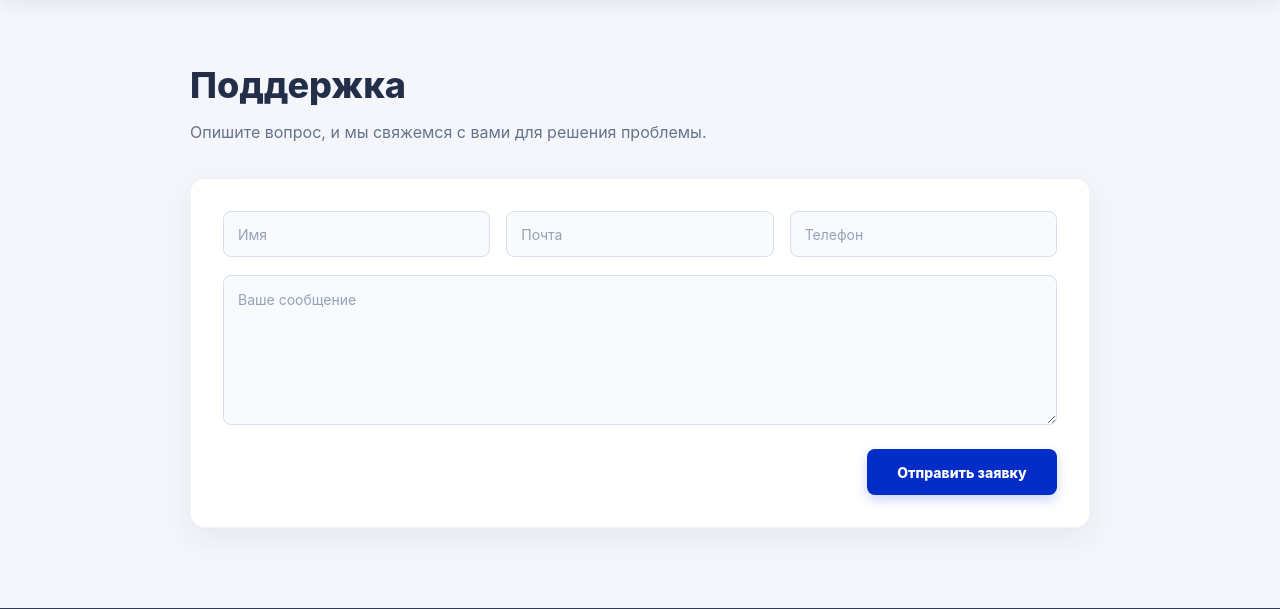
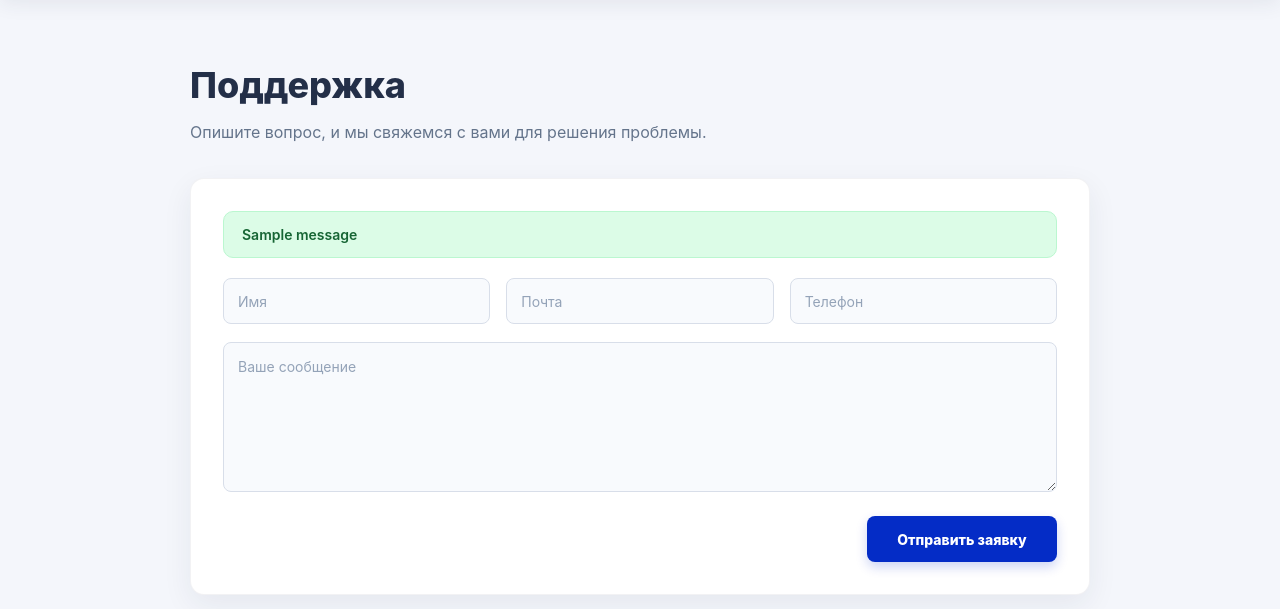
Before and after one commit to fndya/webdev_hosting-project, a Django app: page /support/ in a window 1280 px wide. Shown: the part 89-698 px from the top of the page. Run offline with Django 5.2, Linux system fonts and the light colour scheme; tables that the repository leaves empty hold one stand-in row (values such as "Sample post"); one stand-in notice (Sample message) is shown.

Commit message:
feat(support): added success message for support form

```diff
--- a/hosting/static/hosting/css/base.css
+++ b/hosting/static/hosting/css/base.css
@@ -417,6 +417,23 @@ a {
     letter-spacing: 0.03em;
 }
 
+.support-messages {
+    margin-bottom: 20px;
+}
+
+.support-message {
+    padding: 14px 18px;
+    border-radius: 10px;
+    font-size: 14px;
+    font-weight: 600;
+}
+
+.support-message.success {
+    color: #166534;
+    background: #dcfce7;
+    border: 1px solid #bbf7d0;
+}
+
 /* =========================
    FOCUS STYLES
    ========================= */
--- a/hosting/templates/hosting/support.html
+++ b/hosting/templates/hosting/support.html
@@ -22,13 +22,22 @@
                 для решения проблемы.
             </p>
 
+
             <form
                 class="contact-form"
                 method="post"
                 action="{% url 'support' %}"
             >
                 {% csrf_token %}
-
+                {% if messages %}
+                    <div class="support-messages">
+                        {% for message in messages %}
+                            <div class="support-message {{ message.tags }}">
+                                {{ message }}
+                            </div>
+                        {% endfor %}
+                    </div>
+                {% endif %}
                 {% if contact_form.non_field_errors %}
                     <div class="form-errors">
                         {{ contact_form.non_field_errors }}
--- a/hosting/views.py
+++ b/hosting/views.py
@@ -3,6 +3,7 @@ from django.db.models import Avg, Sum, Q
 from django.shortcuts import render, get_object_or_404, redirect
 from django.core.cache import cache
 from django.core.paginator import Paginator, EmptyPage, PageNotAnInteger
+from django.contrib import messages
 from django.contrib.auth.hashers import make_password, check_password
 from .cart import Cart
 
@@ -33,7 +34,10 @@ def handle_contact_request(request, redirect_name):
             contact_request = form.save(commit=False)
             contact_request.user = user
             contact_request.save()
-
+            messages.success(
+                request,
+                "Заявка успешно отправлена. Мы свяжемся с вами в ближайшее время."
+            )
             return redirect(redirect_name)
     else:
         initial = {}
```
Also changed, not shown: hosting/templates/hosting/index.html (+9 -0 lines).
